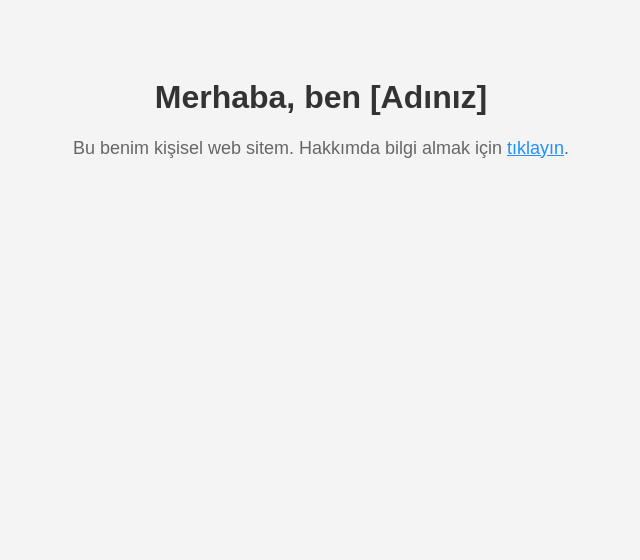
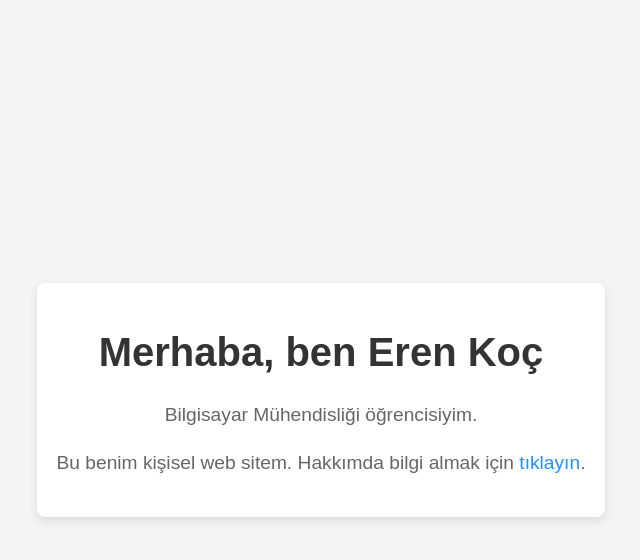
Before and after one commit to merenkoc/merenkoc, a plain HTML site: page index.html in a window 1280 px wide. Shown: the whole page, without its empty margins (319-959 px from the left). Drawn offline with Linux system fonts and the light colour scheme.

Commit message:
Update index
a

```diff
--- a/index.html
+++ b/index.html
@@ -4,27 +4,13 @@
     <meta charset="UTF-8">
     <meta name="viewport" content="width=device-width, initial-scale=1.0">
     <title>Kişisel Web Sitem</title>
-    <style>
-        body {
-            font-family: Arial, sans-serif;
-            text-align: center;
-            background-color: #f4f4f4;
-            padding: 50px;
-        }
-        h1 {
-            color: #333;
-        }
-        p {
-            color: #666;
-            font-size: 18px;
-        }
-        a {
-            color: #1e90ff;
-        }
-    </style>
+    <link rel="stylesheet" href="styles.css"> <!-- CSS dosyasını ekliyoruz -->
 </head>
 <body>
-    <h1>Merhaba, ben [Adınız]</h1>
-    <p>Bu benim kişisel web sitem. Hakkımda bilgi almak için <a href="#">tıklayın</a>.</p>
+    <div class="container">
+        <h1>Merhaba, ben Eren Koç</h1>
+        <p>Bilgisayar Mühendisliği öğrencisiyim.</p>
+        <p>Bu benim kişisel web sitem. Hakkımda bilgi almak için <a href="#">tıklayın</a>.</p>
+    </div>
 </body>
 </html>
```
